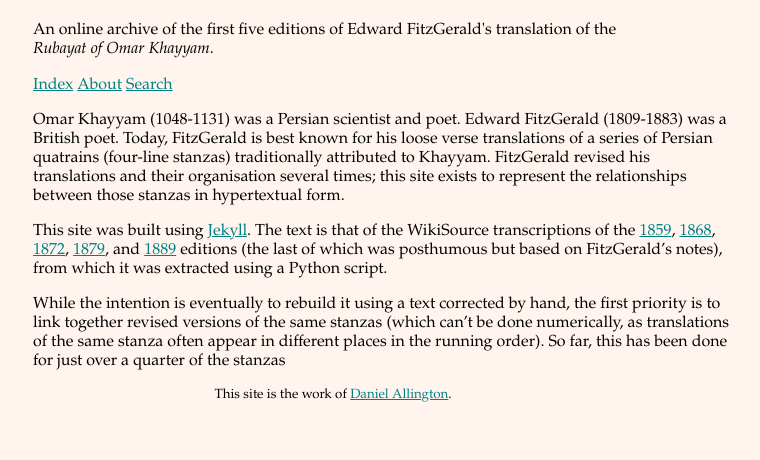
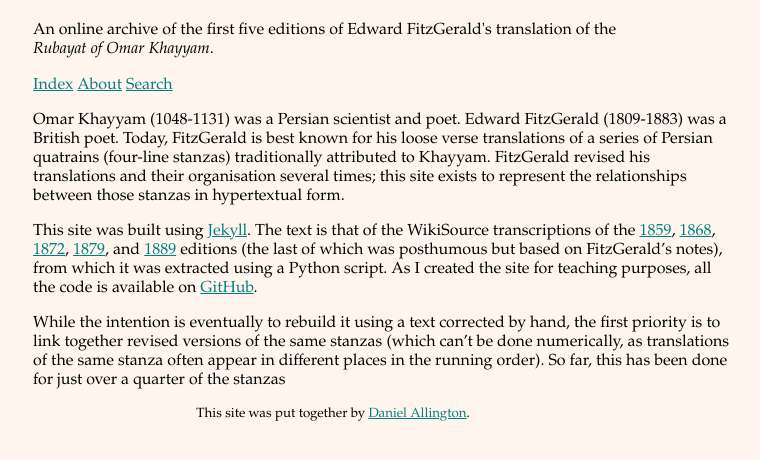
Before and after one commit to daniel-allington/fitzKhayyam, a Jekyll site: the page built from about.md, in a window 1280 px wide. Shown: the top 460 px of the page, without its empty margins (257-1017 px from the left). Built offline with Jekyll 4.4.1, drawn with Linux system fonts in a browser that asks for light colours.

Commit message:
Minor edits

```diff
--- a/_layouts/default.html
+++ b/_layouts/default.html
@@ -15,7 +15,7 @@
             </header>
             {{ content }}
             <footer>
-                <p>This site is the work of <a href = "https://github.com/daniel-allington">Daniel Allington</a>.</p>
+                <p>This site was put together by <a href = "https://www.kcl.ac.uk/people/daniel-allington">Daniel Allington</a>.</p>
             </footer>
         </div>
     </body>
--- a/about.md
+++ b/about.md
@@ -6,6 +6,6 @@ permalink: /about/
 
 Omar Khayyam (1048-1131) was a Persian scientist and poet. Edward FitzGerald (1809-1883) was a British poet. Today, FitzGerald is best known for his loose verse translations of a series of Persian quatrains (four-line stanzas) traditionally attributed to Khayyam. FitzGerald revised his translations and their organisation several times; this site exists to represent the relationships between those stanzas in hypertextual form.
 
-This site was built using [Jekyll](https://github.com/jekyll). The text is that of the WikiSource transcriptions of the [1859](https://en.wikisource.org/wiki/The_Rubaiyat_of_Omar_Khayyam_(tr._Fitzgerald,_1st_edition)/The_Rubaiyat_of_Omar_Khayyam), [1868](https://en.wikisource.org/wiki/The_Rubaiyat_of_Omar_Khayyam_(tr._Fitzgerald,_2nd_edition)), [1872](https://en.wikisource.org/wiki/The_Rubaiyat_of_Omar_Khayyam_(tr._Fitzgerald,_3rd_edition)), [1879](https://en.wikisource.org/wiki/The_Rubaiyat_of_Omar_Khayyam_(tr._Fitzgerald,_4th_edition)), and  [1889](https://en.wikisource.org/wiki/The_Rubaiyat_of_Omar_Khayyam_(tr._Fitzgerald,_5th_edition)) editions (the last of which was posthumous but based on FitzGerald's notes), from which it was extracted using a Python script.
+This site was built using [Jekyll](https://github.com/jekyll). The text is that of the WikiSource transcriptions of the [1859](https://en.wikisource.org/wiki/The_Rubaiyat_of_Omar_Khayyam_(tr._Fitzgerald,_1st_edition)/The_Rubaiyat_of_Omar_Khayyam), [1868](https://en.wikisource.org/wiki/The_Rubaiyat_of_Omar_Khayyam_(tr._Fitzgerald,_2nd_edition)), [1872](https://en.wikisource.org/wiki/The_Rubaiyat_of_Omar_Khayyam_(tr._Fitzgerald,_3rd_edition)), [1879](https://en.wikisource.org/wiki/The_Rubaiyat_of_Omar_Khayyam_(tr._Fitzgerald,_4th_edition)), and  [1889](https://en.wikisource.org/wiki/The_Rubaiyat_of_Omar_Khayyam_(tr._Fitzgerald,_5th_edition)) editions (the last of which was posthumous but based on FitzGerald's notes), from which it was extracted using a Python script. As I created the site for teaching purposes, all the code is available on [GitHub](https://github.com/daniel-allington/fitzKhayyam).
 
 While the intention is eventually to rebuild it using a text corrected by hand, the first priority is to link together revised versions of the same stanzas (which can't be done numerically, as translations of the same stanza often appear in different places in the running order). So far, this has been done for just over a quarter of the stanzas
```
